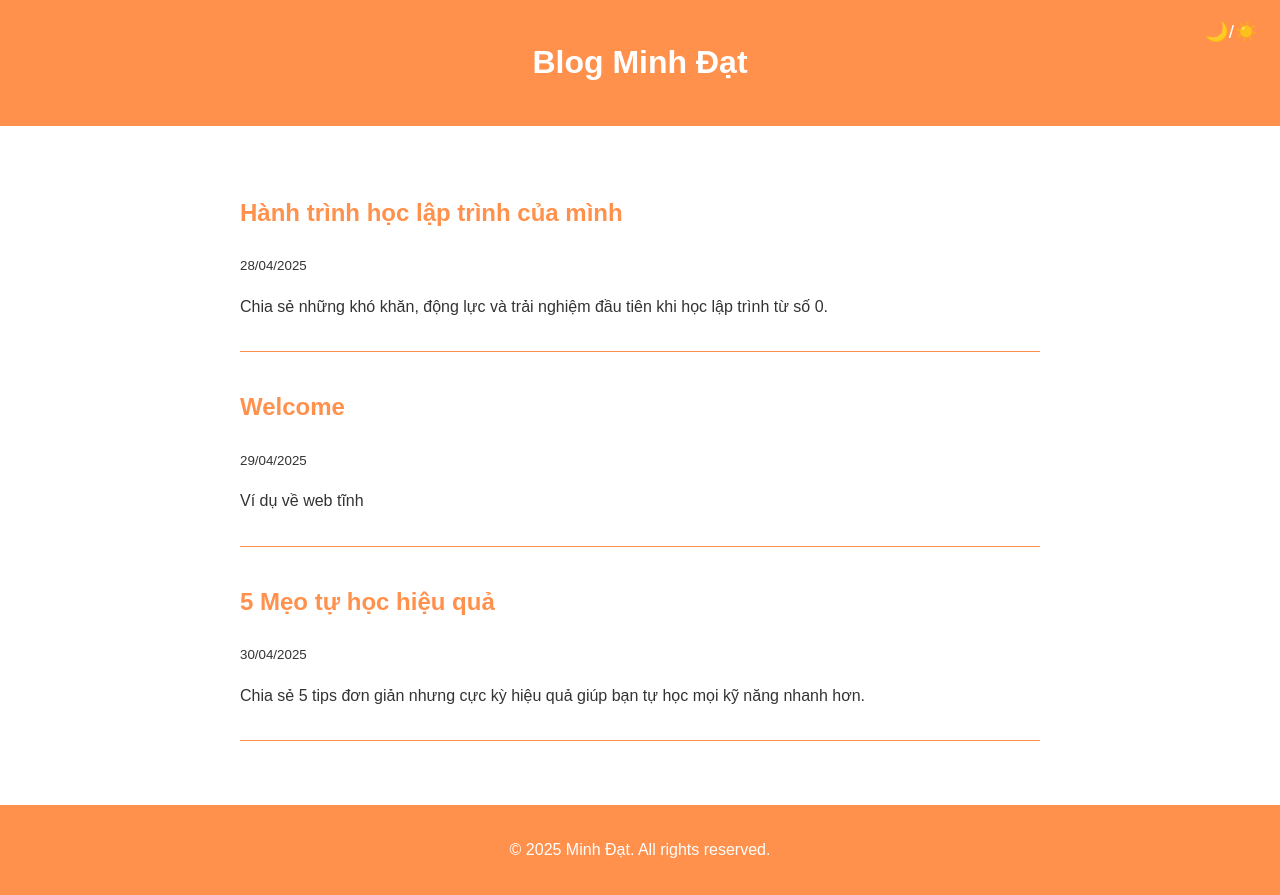
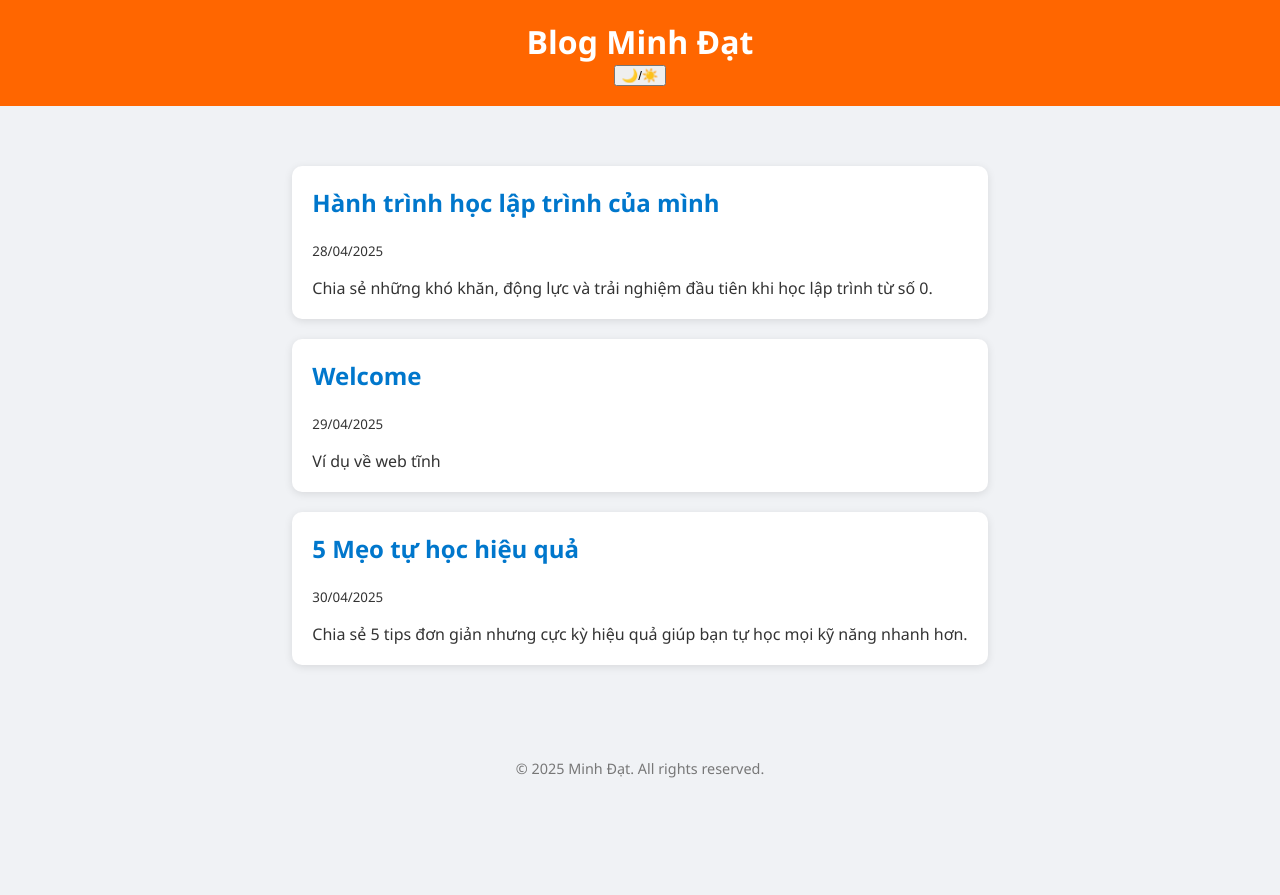
Before and after one commit to pyguy9x/minhdatblog, a plain HTML site: page index.html in a window 1280 px wide. After the commit the page ends 813 px from the top, so only its background shows below. Drawn offline with Linux system fonts and the light colour scheme.

Commit message:
Update style.css
sửa lại giao diện

```diff
--- a/css/style.css
+++ b/css/style.css
@@ -1,66 +1,90 @@
+    :root {
+      --bg-color: #f0f2f5;
+      --text-color: #333;
+      --link-color: #0077cc;
+      --card-bg: white;
+    }
+    [data-theme="dark"] {
+      --bg-color: #121212;
+      --text-color: #e0e0e0;
+      --link-color: #90caf9;
+      --card-bg: #1f1f1f;
+    }
+    html {
+      scroll-behavior: smooth;
+    }
     body {
-  font-family: Arial, sans-serif;
+      background: var(--bg-color);
+      color: var(--text-color);
+      font-family: "Segoe UI", Tahoma, Geneva, Verdana, sans-serif;
       margin: 0;
       padding: 0;
-  line-height: 1.6;
-  background: var(--bg);
-  color: var(--text);
-  scroll-behavior: smooth;
+      min-height: 100vh;
+      display: flex;
+      flex-direction: column;
     }
-
-:root {
-  --bg: #ffffff;
-  --text: #333333;
-  --accent: #ff914d;
-}
-
-body.dark {
-  --bg: #1e1e1e;
-  --text: #f0f0f0;
-  --accent: #ffa94d;
-}
-
     header {
-  background: var(--accent);
-  color: #fff;
-  padding: 1rem;
+      background: #ff6600;
+      padding: 20px;
       text-align: center;
+      color: white;
       position: sticky;
       top: 0;
       z-index: 1000;
     }
-
-header button {
-  background: transparent;
+    header h1 {
+      margin: 0;
+    }
+    nav {
+      margin-top: 10px;
+    }
+    nav button {
+      background: white;
+      color: #ff6600;
       border: none;
-  color: #fff;
-  font-size: 1.2rem;
+      padding: 8px 16px;
+      font-size: 14px;
+      border-radius: 20px;
       cursor: pointer;
-  position: absolute;
-  right: 1rem;
-  top: 1.2rem;
+      font-weight: bold;
     }
-
+    nav button:hover {
+      background: #ffe0cc;
+    }
+    main {
+      max-width: 900px;
+      margin: 40px auto;
+      padding: 20px;
+      flex: 1;
+    }
     .post-list {
-  padding: 2rem;
-  max-width: 800px;
-  margin: auto;
+      display: grid;
+      grid-template-columns: 1fr;
+      gap: 20px;
     }
-
     .post-card {
-  border-bottom: 1px solid var(--accent);
-  padding: 1rem 0;
+      background: var(--card-bg);
+      padding: 20px;
+      border-radius: 10px;
+      box-shadow: 0 2px 8px rgba(0,0,0,0.1);
+      transition: background 0.3s, box-shadow 0.3s;
     }
-
-.post-card h2 a {
+    .post-card:hover {
+      box-shadow: 0 4px 12px rgba(0,0,0,0.2);
+    }
+    .post-card h2 {
+      margin-top: 0;
+    }
+    .post-card p {
+      margin-bottom: 0;
+    }
+    .post-card a {
       text-decoration: none;
-  color: var(--accent);
+      color: var(--link-color);
     }
-
     footer {
       text-align: center;
-  padding: 1rem;
-  background: var(--accent);
-  color: #fff;
-  margin-top: 2rem;
+      font-size: 0.9em;
+      margin: 20px 0;
+      color: #777;
     }
```
Lines whose indentation alone changed are shown as unchanged.
